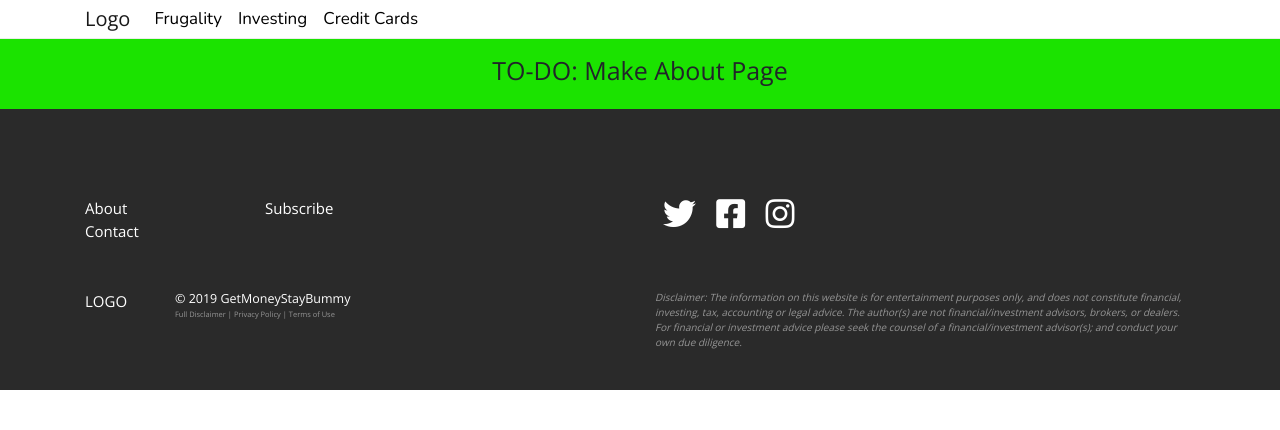
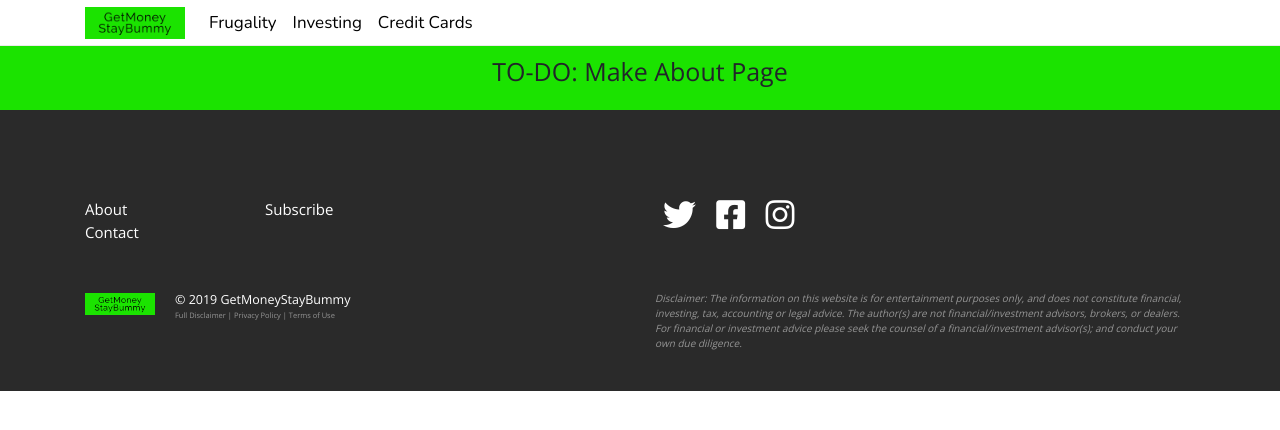
Before and after one commit to jaimelovera/personal-finance-blog, a Django app: template blog/templates/blog/about.html in a window 1280 px wide. Shown: the top 430 px of the page. Run offline with Django 3.2, Linux system fonts and the light colour scheme; the template is opened without the code that fills it, so the values that code supplies are empty; parts of the project's set-up code (start-up, migrations or seed data) failed here and were passed over; some libraries are stand-ins or nearby versions.

Commit message:
made and added the logo to the navbar and footer. also added a hover color change to the mailing list subscribe button

```diff
--- a/base/static/base/css/base.css
+++ b/base/static/base/css/base.css
@@ -71,8 +71,16 @@
     padding-bottom: 1rem;
 }
 
+.logo-nav {
+	height: 2.5rem;
+}
+.logo-footer {
+	height: 2.25rem;
+	padding-bottom: 0.5rem;
+}
+
 #main-section {
-	margin-top: 39px;
+	margin-top: 56px;
 }
 
 #footer-links {
@@ -108,20 +116,34 @@
 @media screen and (min-width: 576px) {    }
 
 @media screen and (min-width: 768px) {
+	#main-section {
+		margin-top: 40px;
+	}
 	.navbar-nav {
 		padding-top:0;
 		padding-bottom:0;
 	}
 	.navbar-nav > .nav-item {
-    	padding-top: 0.15rem;
-    	padding-bottom: 0.15rem;
+    	padding-top: 0.35rem;
+    	padding-bottom: 0.35rem;
 	}
 	#mainNav .nav-link {
 		font-size: 1.7em;
 	}
+	.logo-nav {
+		height: 2rem;
+	}
+	.logo-footer {
+		height: 1rem;
+		padding-bottom: 0rem;
+	}
 }
 
-@media screen and (min-width: 992px) {    }
+@media screen and (min-width: 992px) {
+	.logo-footer {
+		height: 1.4rem;
+	}
+}
 
 @media screen and (min-width: 1200px) {    }
 
--- a/base/templates/base/base.html
+++ b/base/templates/base/base.html
@@ -17,7 +17,7 @@
 		<!-- Navigation -->
 		<nav class="navbar navbar-expand-md navbar-light fixed-top py-1" id="mainNav">
 			<div class= "container px-auto">
-				<a class="navbar-brand py-0" href="{% url 'homepage' %}">Logo</a>
+				<a class="navbar-brand py-0" href="{% url 'homepage' %}"><img src="{% static 'blog/img/main/logo.png' %}" class ="logo-nav" alt="LOGO"></a>
 				<button class="navbar-toggler navbar-toggler-right collapsed" type="button" data-toggle="collapse" data-target="#navbarResponsive" aria-controls="navbarResponsive" aria-expanded="false" aria-label="Toggle navigation">
 					<span class="my-1 mx-2 close">X</span>
 					<span class="navbar-toggler-icon"></span>
@@ -80,7 +80,7 @@
 				<div class = "col-md-6 text-center text-md-left">
 					<div class = "row no-gutters">
 						<div class = "col-md-2 text-center text-md-left" id="footer-logo">
-							<p>LOGO</p>
+							<img src="{% static 'blog/img/main/logo.png' %}" class ="logo-footer" alt="LOGO">
 						</div>
 
 						<div class= "col-md-10 text-center text-md-left">
--- a/blog/static/blog/css/homepage.css
+++ b/blog/static/blog/css/homepage.css
@@ -52,6 +52,10 @@
 	color: #2E2E2E !important;
 	background-color: #5FCA10 !important;
 }
+#mc_embed_signup .button:hover{
+	color: black !important;
+	background-color: #1BE300 !important;
+}
 
 
 
```
Also changed, not shown: blog/static/blog/img/main/logo.png (added), blog/static/blog/img/money_vSg7DXQ.jpg (deleted).
